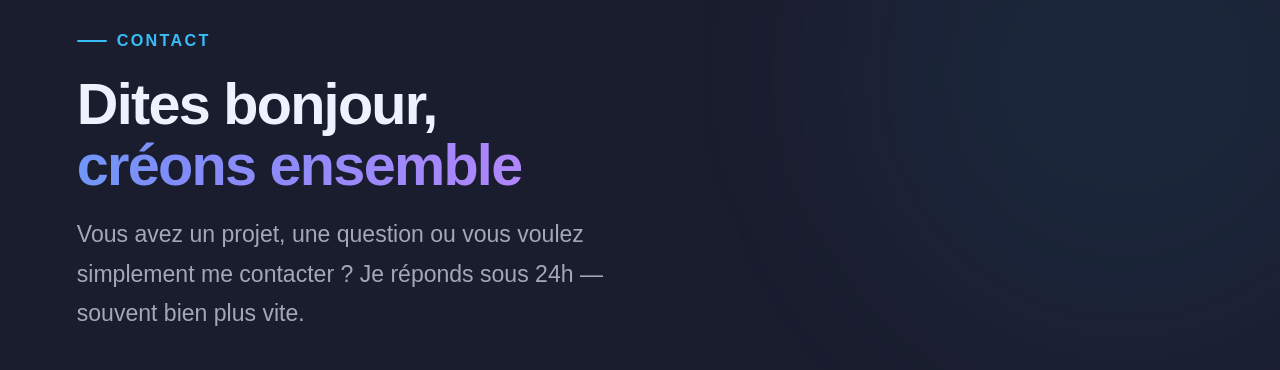
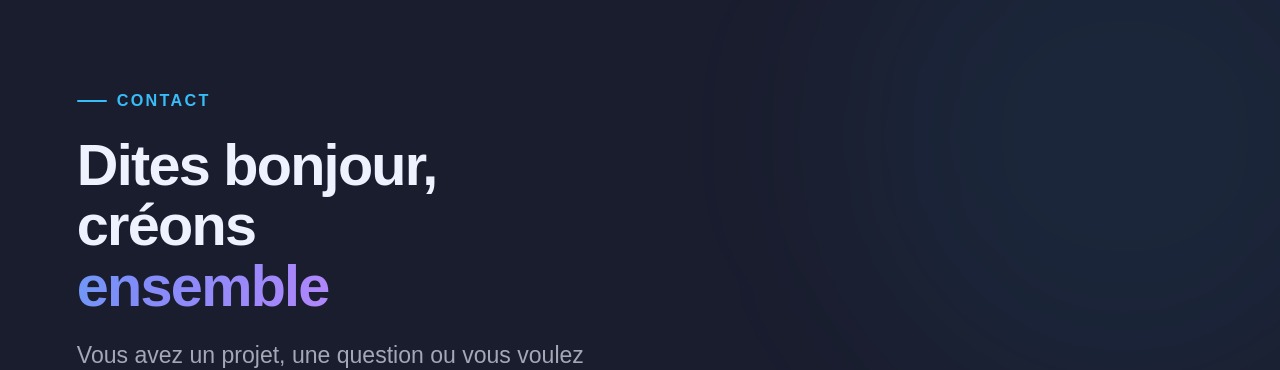
Before and after one commit to Frangin007/portfolio_final_version, a React (Vite) app: page / in a window 1280 px wide. Shown: the part 8680-9050 px from the top of the page. Built offline with nearby package versions, Linux system fonts and the light colour scheme.

Commit message:
responsive contents

```diff
--- a/src/components/Contact.tsx
+++ b/src/components/Contact.tsx
@@ -33,8 +33,8 @@ const Contact: React.FC = () => {
         <div style={{ marginBottom: 'clamp(52px, 7vw, 88px)' }}>
           <div className="eyebrow">Contact</div>
           <h2 className="section-title">
-            Dites bonjour,<br />
-            <span className="g-text">créons ensemble</span>
+            Dites bonjour,<br />créons<br />
+            <span className="g-text">ensemble</span>
           </h2>
           <p className="section-sub" style={{ marginTop: '20px' }}>
             Vous avez un projet, une question ou vous voulez simplement me contacter ?
--- a/src/components/HireMe.tsx
+++ b/src/components/HireMe.tsx
@@ -34,7 +34,7 @@ const HireMe: React.FC = () => {
         </div>
 
         <h2 className="section-title" style={{ marginBottom: '20px' }}>
-          Construisons quelque chose<br />
+          Construisons<br />quelque chose<br />
           <span className="g-text">dont vous serez fier</span>
         </h2>
 
```
Also changed, not shown: src/components/Hero.tsx (line endings or trailing spaces), src/components/Navigation.tsx (line endings or trailing spaces), src/index.css (line endings or trailing spaces).
